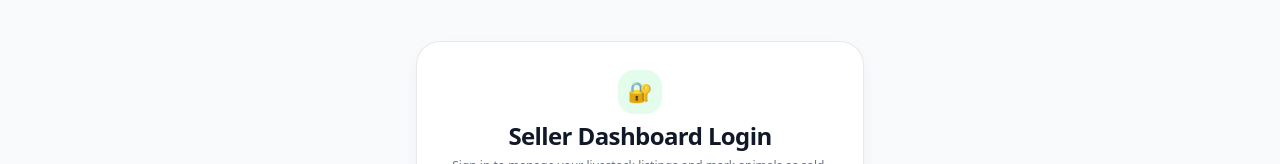
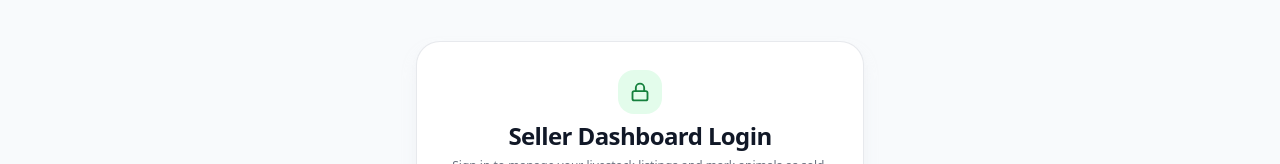
Before and after one commit to AbdiHope364/Axum-Market, a Next.js app in the folder apps/web/: page /seller/login in a window 1280 px wide. Shown: the part 128-292 px from the top of the page. Built offline with nearby package versions, Linux system fonts and the light colour scheme; no server answers.

Commit message:
style: replace header emojis with clean Lucide SVG icons

```diff
--- a/apps/web/app/not-found.tsx
+++ b/apps/web/app/not-found.tsx
@@ -1,13 +1,13 @@
 import React from 'react';
 import Link from 'next/link';
-import { Search, Home, ArrowLeft } from 'lucide-react';
+import { Search, Home, ArrowLeft, Compass } from 'lucide-react';
 
 export default function NotFound() {
   return (
     <div className="min-h-[70vh] flex items-center justify-center px-4 py-16">
       <div className="max-w-md w-full text-center space-y-6 bg-white p-8 rounded-3xl border border-gray-200 shadow-sm">
-        <div className="w-16 h-16 rounded-2xl bg-green-50 text-green-700 flex items-center justify-center mx-auto text-3xl font-black">
-          🐮
+        <div className="w-16 h-16 rounded-2xl bg-green-50 text-green-700 flex items-center justify-center mx-auto shadow-xs">
+          <Compass className="w-8 h-8 stroke-[2]" />
         </div>
 
         <div className="space-y-2">
--- a/apps/web/app/seller/login/page.tsx
+++ b/apps/web/app/seller/login/page.tsx
@@ -53,8 +53,8 @@ export default function SellerLoginPage() {
       <div className="max-w-md w-full bg-white rounded-3xl border border-gray-200/90 p-5 sm:p-7 shadow-lg shadow-gray-200/50 space-y-5">
         {/* Header Header */}
         <div className="text-center space-y-1.5">
-          <div className="w-11 h-11 rounded-2xl bg-green-100/80 text-green-700 flex items-center justify-center mx-auto text-xl shadow-xs">
-            🔐
+          <div className="w-11 h-11 rounded-2xl bg-green-100/80 text-green-700 flex items-center justify-center mx-auto shadow-xs">
+            <Lock className="w-5 h-5 stroke-[2.2]" />
           </div>
           <h1 className="text-xl sm:text-2xl font-black text-gray-900 tracking-tight">
             Seller Dashboard Login
--- a/apps/web/app/seller/register/page.tsx
+++ b/apps/web/app/seller/register/page.tsx
@@ -15,6 +15,7 @@ import {
   Clock,
   ShieldCheck,
   CheckCircle2,
+  UserPlus,
 } from 'lucide-react';
 
 export default function SellerRegisterPage() {
@@ -135,8 +136,8 @@ export default function SellerRegisterPage() {
     <div className="min-h-[80vh] flex items-center justify-center px-4 py-12">
       <div className="max-w-md w-full bg-white rounded-3xl border border-gray-200 p-6 sm:p-8 shadow-sm space-y-6">
         <div className="text-center space-y-2">
-          <div className="w-12 h-12 rounded-2xl bg-green-100 text-green-700 flex items-center justify-center mx-auto text-2xl">
-            🐄
+          <div className="w-12 h-12 rounded-2xl bg-green-100 text-green-700 flex items-center justify-center mx-auto shadow-xs">
+            <UserPlus className="w-6 h-6 stroke-[2.2]" />
           </div>
           <h1 className="text-2xl font-black text-gray-900 tracking-tight">
             Register as a Livestock Seller
```
